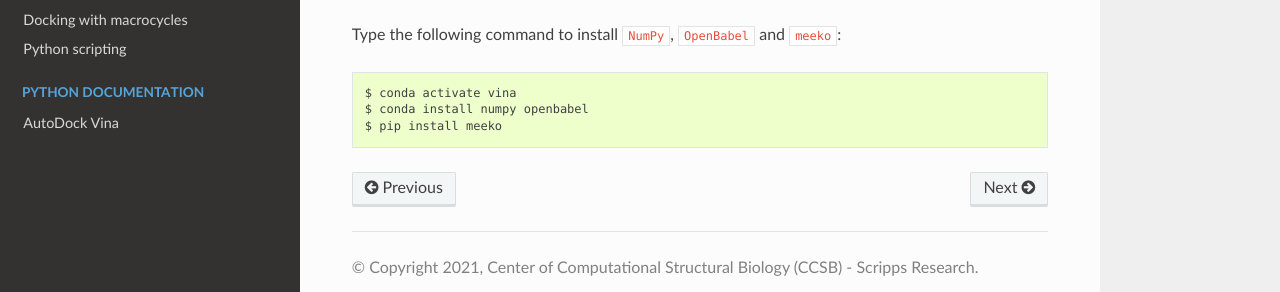
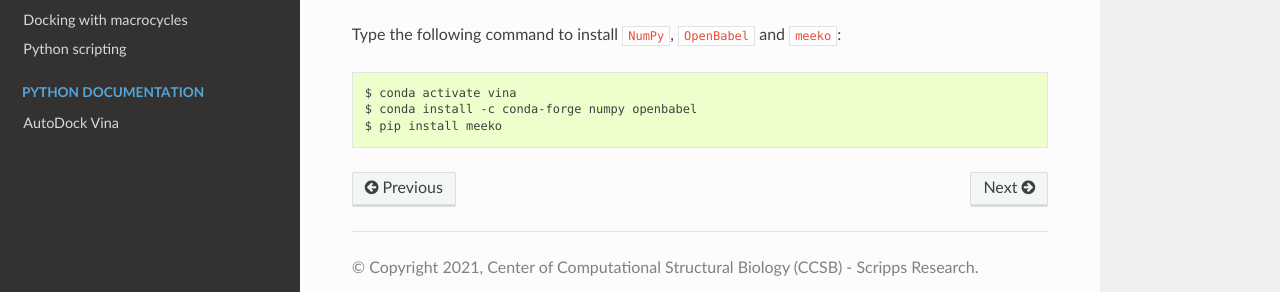
Before and after one commit to ccsb-scripps/AutoDock-Vina, a Sphinx documentation site: the page built from docs/source/docking_requirements.rst, in a window 1280 px wide and 900 px high, scrolled down 1696 px. Shown: the part 563-855 px from the top of the window. Built offline with Sphinx 7.4.7 and the Read the Docs theme 2.0.0, drawn with Linux system fonts in a browser that asks for light colours.

Commit message:
Added conda-forge channel

```diff
--- a/docs/source/docking_requirements.rst
+++ b/docs/source/docking_requirements.rst
@@ -69,5 +69,5 @@ Type the following command to install ``NumPy``, ``OpenBabel`` and ``meeko``:
 .. code-block:: bash
 
     $ conda activate vina
-    $ conda install numpy openbabel
+    $ conda install -c conda-forge numpy openbabel
     $ pip install meeko
--- a/docs/source/installation.rst
+++ b/docs/source/installation.rst
@@ -105,6 +105,6 @@ Building from Source
 
         $ conda activate vina
         $ cd AutoDock-Vina/build/python
-        $ conda install numpy boost-cpp swig
+        $ conda install -c conda-forge numpy boost-cpp swig
         $ rm -rf build dist *.egg-info (to clean previous installation)
         $ python setup.py build install
```
